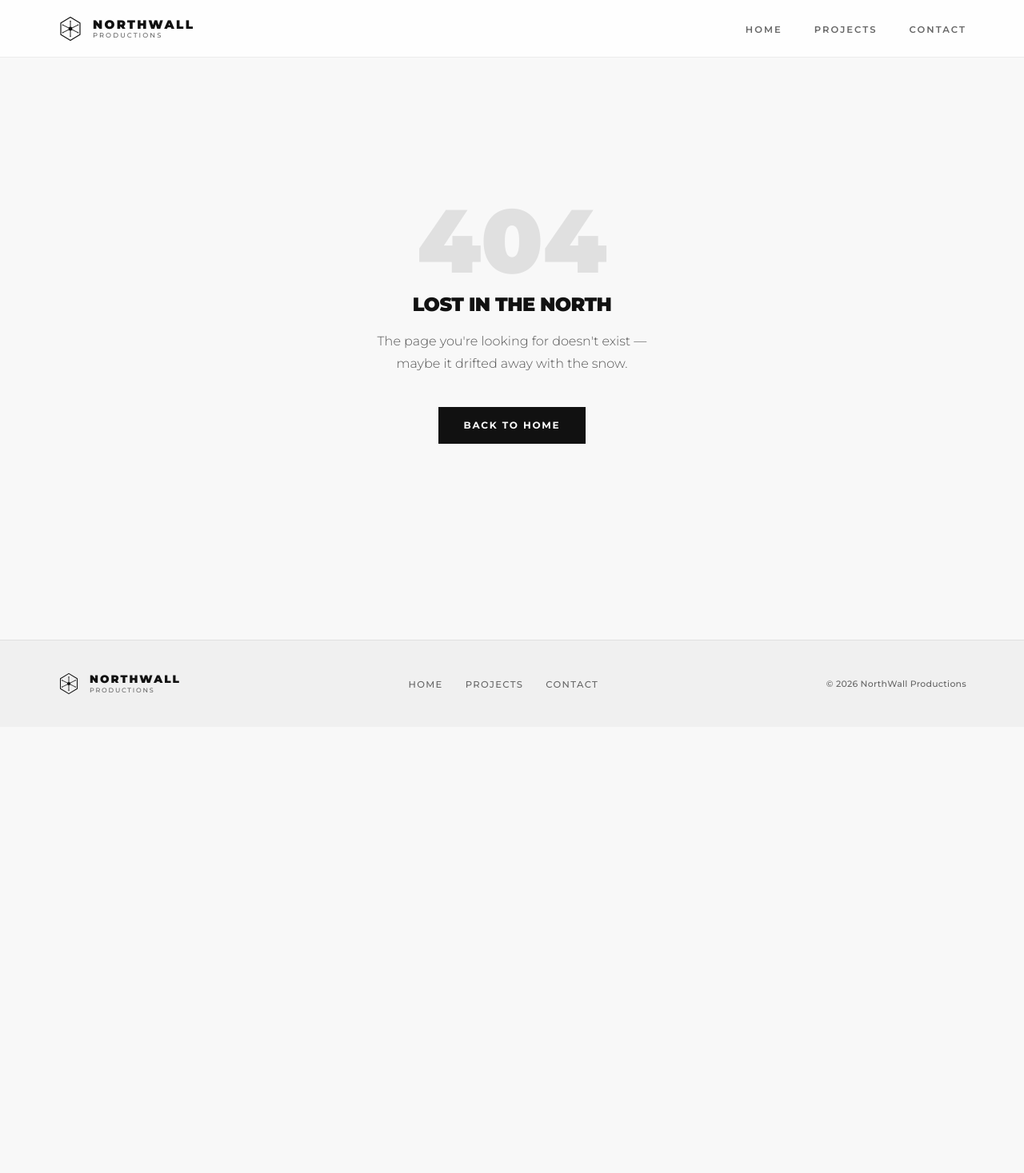
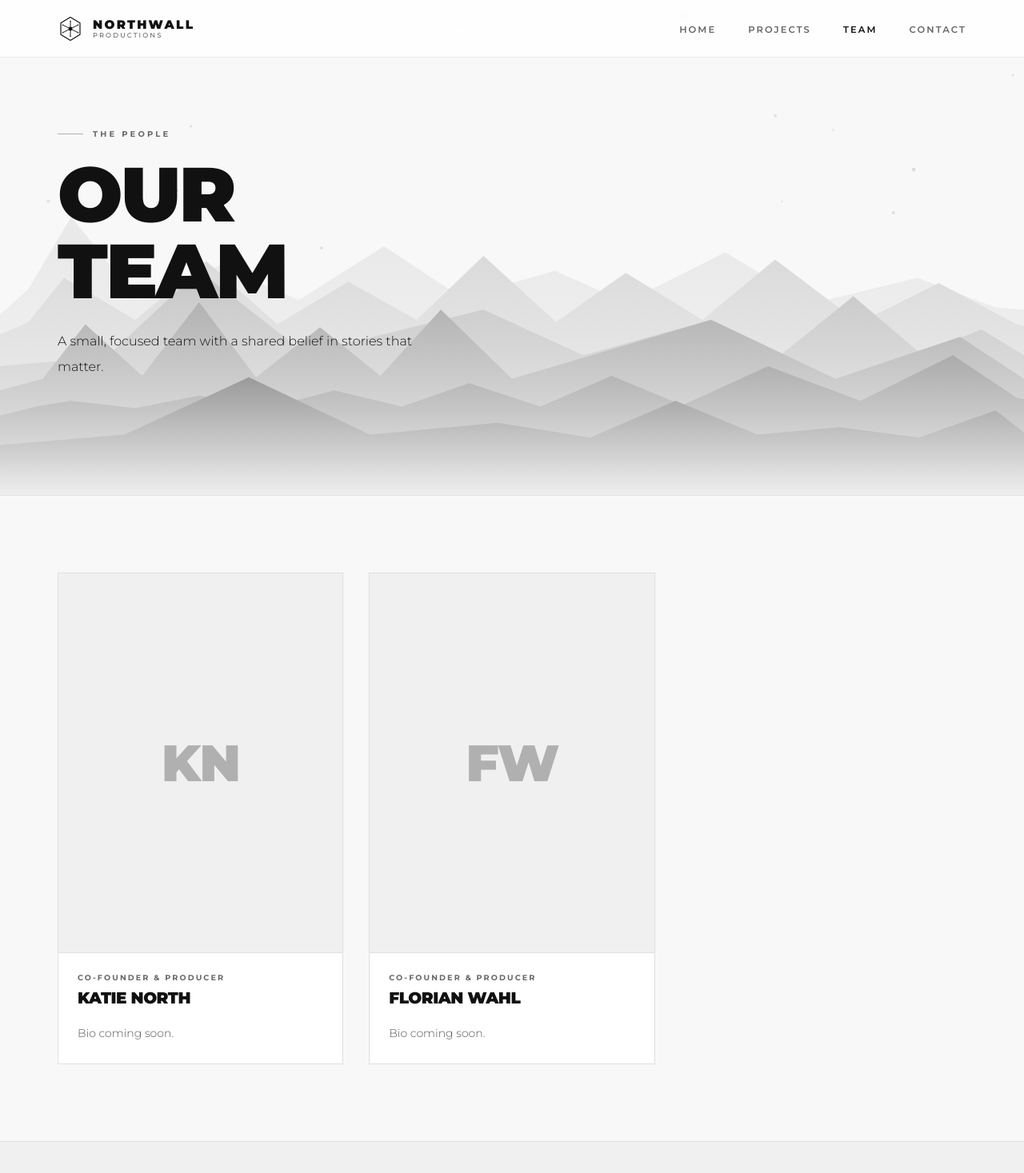
Before and after one commit to florian-wahl/northwallproductions.com, a React (Vite) app: page /team in a window 1280 px wide. Shown: the top 1467 px of the page at 80% size. Before the commit the page ends 909 px from the top, so only its background shows below. Built offline with nearby package versions, Linux system fonts and the light colour scheme.

Commit message:
Add team page

```diff
--- a/src/App.jsx
+++ b/src/App.jsx
@@ -6,6 +6,7 @@ import Home from './pages/Home';
 import Projects from './pages/Projects';
 import ProjectDetail from './pages/ProjectDetail';
 import Contact from './pages/Contact';
+import Team from './pages/Team';
 import NotFound from './pages/NotFound';
 
 /** Scroll to top on route change */
@@ -35,6 +36,7 @@ export default function App() {
           <Route path="/projects"      element={<Projects />}      />
           <Route path="/projects/:id"  element={<ProjectDetail />} />
           <Route path="/contact"       element={<Contact />}       />
+          <Route path="/team"          element={<Team />}          />
           <Route path="*"              element={<NotFound />}      />
         </Routes>
       </Layout>
--- a/src/components/Nav.jsx
+++ b/src/components/Nav.jsx
@@ -5,6 +5,7 @@ import LogoMark from './LogoMark';
 const links = [
   { to: '/',         label: 'Home'     },
   { to: '/projects', label: 'Projects' },
+  { to: '/team',     label: 'Team'     },
   { to: '/contact',  label: 'Contact'  },
 ];
 
--- /dev/null
+++ b/src/data/team.js
@@ -0,0 +1,26 @@
+/**
+ * NorthWall Productions — Team Data
+ *
+ * To add a team member:
+ *  1. Add an entry to the `team` array.
+ *  2. Set `photo` to the filename of their headshot (place the file in public/team/).
+ *     e.g. photo: 'katie-north.jpg'
+ *  3. Set `photo` to null to show the placeholder initials instead.
+ */
+
+export const team = [
+  {
+    id: 'katie-north',
+    name: 'Katie North',
+    title: 'Co-Founder & Producer',
+    photo: null, // place headshot at public/team/katie-north.jpg
+    bio: 'Bio coming soon.',
+  },
+  {
+    id: 'florian-wahl',
+    name: 'Florian Wahl',
+    title: 'Co-Founder & Producer',
+    photo: null, // place headshot at public/team/florian-wahl.jpg
+    bio: 'Bio coming soon.',
+  },
+];
--- /dev/null
+++ b/src/pages/Team.jsx
@@ -0,0 +1,79 @@
+import { team } from '../data/team';
+import SnowCanvas from '../components/SnowCanvas';
+import MountainSilhouette from '../components/MountainSilhouette';
+
+function MemberCard({ member }) {
+  const { name, title, photo, bio } = member;
+
+  const initials = name
+    .split(' ')
+    .map(w => w[0])
+    .join('');
+
+  return (
+    <div className="bg-white border border-edge">
+      {/* Photo */}
+      <div className="aspect-[3/4] bg-bg-elevated overflow-hidden">
+        {photo ? (
+          <img
+            src={`/team/${photo}`}
+            alt={name}
+            className="w-full h-full object-cover object-top"
+          />
+        ) : (
+          <div className="w-full h-full flex items-center justify-center">
+            <span className="font-heading font-black text-[4rem] text-edge-strong tracking-tight select-none">
+              {initials}
+            </span>
+          </div>
+        )}
+      </div>
+
+      {/* Info */}
+      <div className="p-6 border-t border-edge">
+        <p className="text-[0.6rem] font-bold tracking-[0.22em] uppercase text-ink-dim mb-1">{title}</p>
+        <h2 className="font-heading font-black text-xl text-ink uppercase tracking-tight mb-4">{name}</h2>
+        <p className="text-ink-muted text-sm leading-7 font-light">{bio}</p>
+      </div>
+    </div>
+  );
+}
+
+export default function Team() {
+  return (
+    <div className="bg-bg-base min-h-screen">
+
+      <div className="relative overflow-hidden bg-[#f8f8f8]">
+        <SnowCanvas count={35} />
+        <div className="relative z-10 max-w-[1200px] mx-auto px-8 pt-40 pb-36">
+          <p className="text-[0.62rem] font-bold tracking-[0.32em] uppercase text-ink-dim mb-5 flex items-center gap-3">
+            <span className="block w-8 h-px bg-edge-strong" />
+            The People
+          </p>
+          <h1
+            className="font-heading font-black text-ink uppercase tracking-tight leading-none mb-6"
+            style={{ fontSize: 'clamp(2.5rem, 8vw, 6rem)' }}
+          >
+            Our<br />Team
+          </h1>
+          <p className="text-ink leading-8 max-w-[46ch] font-light">
+            A small, focused team with a shared belief in stories that matter.
+          </p>
+        </div>
+        <div className="absolute bottom-0 left-0 right-0 h-80 pointer-events-none" style={{ zIndex: 5, background: 'linear-gradient(to bottom, rgba(248,248,248,0) 0%, rgba(248,248,248,0.95) 100%)' }} />
+        <MountainSilhouette />
+      </div>
+
+      <div className="h-px bg-edge" />
+
+      <section className="max-w-[1200px] mx-auto px-8 py-24">
+        <div className="grid grid-cols-1 sm:grid-cols-2 lg:grid-cols-3 gap-8">
+          {team.map(member => (
+            <MemberCard key={member.id} member={member} />
+          ))}
+        </div>
+      </section>
+
+    </div>
+  );
+}
```
